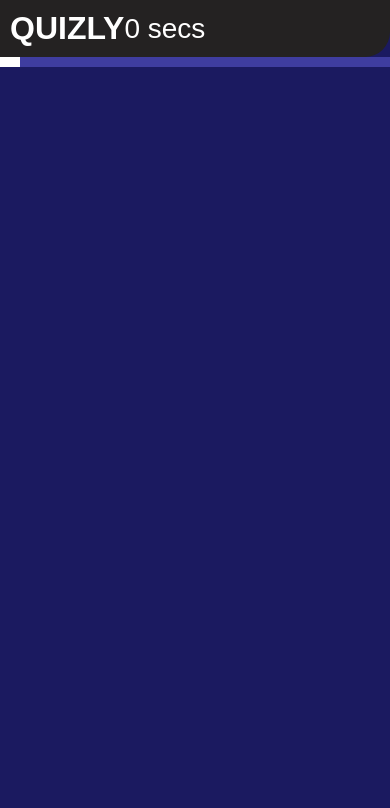
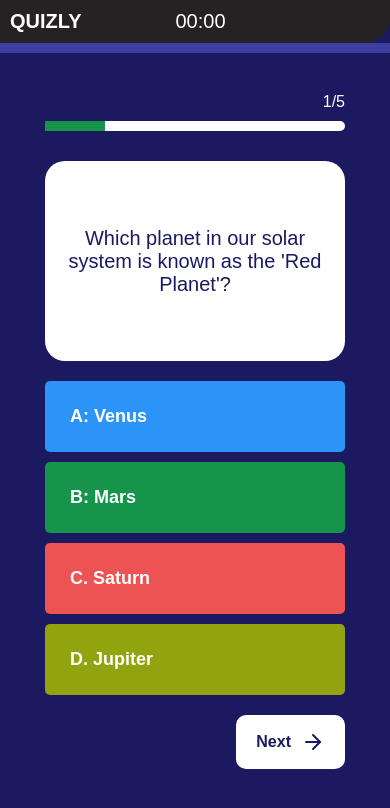
Before and after one commit to Eros628/RoadMap_Projects, a React (Vite) app in the folder FrontEnd/QuizzApp/: page /quiz/set-up in a window 390 px wide. Both pictures are taken after a click on the button "Start". Shown: the top 808 px of the page. Built offline with nearby package versions, Linux system fonts and the light colour scheme; a web font is replaced by a local one.

Commit message:
feat(Quiz Project): added the question items with a timer

```diff
--- a/FrontEnd/QuizzApp/src/App.css
+++ b/FrontEnd/QuizzApp/src/App.css
@@ -40,10 +40,19 @@ button{
   height: 100vh;
   width: auto;
   color: var(--text-color);
+  gap: 40px;
+}
 
+.quiz-content{
+  height: 100%;
+  width: 100%;
+  display: flex;
+  flex-direction: column;
+  overflow-y: auto;
 }
 
 .header{
+  position: relative;
   background-color: var(--header-color);
   padding: 10px 20px 10px 10px;
   border-bottom-right-radius: 25px;
@@ -54,15 +63,16 @@ button{
 }
 
 .header > h1, .header > p{
+  flex: 1;
   padding: 0;
   margin: 0;
 }
 
+
 .timer-text{
-  flex: 1;
-  margin-left: auto;
-
-  font-size: 28px;
+  position: absolute;
+  font-size: 30px;
+  left: 45%;
 
 }
 
@@ -75,8 +85,11 @@ button{
 .bar{
   height: 100%;
   background-color: white;
-  width: 5%;
+  width: 0%;
+  max-width: 100%;
+  transition: all 1s linear;
 }
+
 
 
 .setup-container{
@@ -148,3 +161,160 @@ button{
   font-weight: bold;
   font-size: 16px;
 }
+
+.quiz-items{
+  display: flex;
+  flex-direction: column;
+  height: 100%;
+  width: 100%;
+  align-items: center;
+  gap: 30px;
+}
+
+.quiz-card{
+  display: flex;
+  justify-content: center;
+  flex-direction: column;
+  align-items: center;
+  width: 500px;
+  gap: 20px;
+}
+
+.question{
+  flex-shrink: 1;
+  display: flex;
+  box-sizing: border-box;
+  align-items: center;
+  justify-content: center;
+  padding: 20px;
+  height: 200px;
+  width: 100%;
+  background-color: white;
+  color: var(--bg-color);
+  font-size: 20px;
+  text-align: center;
+  border-radius: 20px;
+}
+
+.choices{
+  width: 100%;
+  display: grid;
+  grid-auto-rows: 1fr;
+  grid-template-columns: 1fr 1fr;
+  gap: 10px;
+}
+
+.choice{
+  padding: 25px;
+  text-align: start;
+  border: none;
+  font-size: 18px;
+  color: white;
+  font-weight: bold;
+  border-radius: 5px;
+}
+
+.choice:nth-child(1){
+  background-color: #2B94F6;
+}
+
+.choice:nth-child(1):hover{
+  box-shadow: 0 0 5px 5px #2b94f6a4;
+}
+
+.choice:nth-child(2){
+  background-color: #16944B;
+}
+
+
+.choice:nth-child(2):hover{
+  box-shadow: 0 0 5px 5px #16944a9a;
+}
+
+
+.choice:nth-child(3){
+  background-color: #ED5353;
+}
+
+.choice:nth-child(3):hover{
+  box-shadow: 0 0 5px 5px #ed535391;
+}
+
+
+.choice:nth-child(4){
+  background-color: #92A310;
+}
+
+.choice:nth-child(4):hover{
+  box-shadow: 0 0 5px 5px #92a31083;
+}
+
+.progress-bar-container{
+  width: 500px;
+  height: 10px;
+  background-color: white;
+  border-radius: 25px;
+}
+
+.progress-bar{
+  width: 10%;
+  max-width: 100%;
+  height: 100%;
+  background-color:#16944B;
+}
+
+.quiz-items > div:nth-child(1){
+  display: flex;
+  flex-direction: column;
+  gap: 10px;
+}
+
+.quiz-items > div:nth-child(1) > p{
+  padding: 0;
+  margin: 0;
+  text-align: end;
+}
+
+.btn-next{
+  align-self: flex-end;
+  padding: 15px 20px;
+  border: none;
+  background-color: white;
+  color: var(--bg-color);
+  font-size: 16px;
+  font-weight: bold;
+  border-radius: 10px;
+  display: flex;
+  align-items: center;
+  gap: 10px;
+}
+
+
+@media (max-width: 550px) {
+
+    .quiz-card, .progress-bar-container{
+      width: 400px;
+    }
+}
+
+@media(max-width: 450px){
+  .header > h1, .timer-text{
+      font-size: 20px;
+    }
+  .choices{
+    grid-template-columns: 1fr;
+  }
+
+    .quiz-card, .progress-bar-container{
+      width: 300px;
+    }
+}
+
+@media(max-width: 340px){
+    .header > h1, .timer-text{
+      font-size: 20px;
+    }
+    .quiz-card, .progress-bar-container{
+      width: 250px;
+    }
+}
--- a/FrontEnd/QuizzApp/src/App.jsx
+++ b/FrontEnd/QuizzApp/src/App.jsx
@@ -8,7 +8,34 @@ import { useState } from 'react';
 
 function App() {
   const [timer, setTimer] = useState(0);
-
+  const [currentIndex, setCurrentIndex] = useState(0);
+  const quizItems = [
+        {
+            question: "Which planet in our solar system is known as the 'Red Planet'?",
+            choices: ["A: Venus", "B: Mars", "C. Saturn", "D. Jupiter"],
+            answer: "B: Mars"
+        },
+        {
+            question: "Who painted the famous 'Mona Lisa'?",
+            choices:["A. Vincent van Gogh", "B. Pablo Picasso", "C. Michelangelo", "D. Leonardi da Vinci"],
+            answer: "D. Leonardi da Vinci"
+        },
+        {
+            question: "What is the capital city of France?",
+            choices: ["A. Paris", "B. Marseille", "C. Lyon", "D. Bordeaux"],
+            answer: "A. Paris"
+        },
+        {
+            question: "Which element has the chemical symbol 'O'?",
+            choices: ["A. Oxygen", "B. Gold", "C. Silver", "D. Osmium"],
+            answer: "A. Oxygen"
+        },
+        {
+            question: "In which year did the Titanic sink?",
+            choices: ["A. 1918", "B. 1905", "C. 1923", "D. 1912"],
+            answer: "D. 1912"
+        }
+    ]
 
 
   return (
@@ -17,9 +44,9 @@ function App() {
       <Routes>
         <Route index element={<Home />}></Route>
 
-        <Route path='/quiz' element={<Quiz timer={timer}/>}>
+        <Route path='/quiz' element={<Quiz timer={timer} quizItems={quizItems} currentIndex={currentIndex} setCurrentIndex={setCurrentIndex}/>}>
           <Route path='set-up' element={<SetUp timer={timer} setTimer={setTimer} />}></Route>
-          <Route path='start' element={<QuizStart />}></Route>
+          <Route path='start' element={<QuizStart  quizItems={quizItems} currentIndex={currentIndex} setCurrentIndex={setCurrentIndex} timer={timer}/>}></Route>
           <Route path='result' element={<Result />}></Route>
         </Route>
       </Routes>
--- a/FrontEnd/QuizzApp/src/Page/Quiz.jsx
+++ b/FrontEnd/QuizzApp/src/Page/Quiz.jsx
@@ -1,12 +1,16 @@
 import { Outlet } from "react-router";
 import '../App.css';
 import Header from "../components/Header";
+import { useEffect, useState } from "react";
+import { ArrowRight } from "lucide-react";
 
-export function Quiz({timer}){
+export function Quiz({timer, quizItems, currentIndex, setCurrentIndex}){
+
+
     return (
         <>
             <div className="quiz-container">
-                <Header timer={timer}/>
+                <Header timer={timer} currentIndex={currentIndex} setCurrentIndex={setCurrentIndex} quizItems={quizItems}/>
                 <div className="quiz-content">
                     <Outlet></Outlet>
                 </div>
@@ -15,10 +19,47 @@ export function Quiz({timer}){
     )
 }
 
-export function QuizStart(){
+export function QuizStart({quizItems, currentIndex, timer, setCurrentIndex}){
+
+   console.log(timer);
+
     return(
         <>
-            <div className="quiz-items"></div>
+            <div className="quiz-items">
+                <div>
+                    <p>{(currentIndex + 1) + "/" + quizItems.length }</p>
+                    <div className="progress-bar-container">
+                        <div className="progress-bar" style={{width: ((currentIndex + 1) * 20) + "%"}}></div>
+                    </div>
+                </div>
+
+                <QuizCard item={quizItems[currentIndex]} timer={timer} setCurrentIndex={setCurrentIndex} currentIndex={currentIndex} quizItems={quizItems}/>
+            </div>
         </>
     )
 }
+
+
+function QuizCard({quizItems,item, timer, setCurrentIndex, currentIndex}){
+    return(
+        <div className="quiz-card">
+            <div className="question">
+                {item.question}
+            </div>
+            <div className="choices">
+                {item.choices.map((choice, index)=>{
+                    return(
+                    <button className="choice" key={index}>
+                        {choice}
+                    </button>
+                    )
+                })}
+            </div>
+             {timer == 0 &&  <button onClick={()=>{
+                if(currentIndex < quizItems.length - 1){
+                    setCurrentIndex(currentIndex + 1);
+                }
+             }} className="btn-next">Next <ArrowRight /></button>}
+        </div>
+    )
+}
--- a/FrontEnd/QuizzApp/src/Page/SetUp.jsx
+++ b/FrontEnd/QuizzApp/src/Page/SetUp.jsx
@@ -13,7 +13,10 @@ function SetUp({timer, setTimer}){
                     <div className="btn-row">
                         <button onClick={
                             ()=>{
-                                setTimer(timer - 10);
+                                if(timer != 0){
+                                    setTimer(timer - 10);
+                                }
+
                             }
                         } className="btn-minus">-10</button>
                         <button onClick={
@@ -23,7 +26,7 @@ function SetUp({timer, setTimer}){
                         } className="btn-plus">+10</button>
                         <button onClick={
                             ()=>{
-                                setTimer(null);
+                                setTimer(0);
                             }
                         } className="btn-minus"><Infinity /></button>
                     </div>
--- a/FrontEnd/QuizzApp/src/components/Header.jsx
+++ b/FrontEnd/QuizzApp/src/components/Header.jsx
@@ -1,19 +1,74 @@
 import { useLocation } from 'react-router';
 import '../App.css'
+import { useEffect, useState } from 'react';
 
-function Header({timer}){
+function Header({timer, currentIndex, setCurrentIndex, quizItems}){
+
+    const formatTime = (totalSeconds)=>{
+
+        const minutes = Math.floor(totalSeconds/60);
+        const seconds = totalSeconds % 60;
+
+        const paddedMinutes = String(minutes).padStart(2, '0');
+        const paddedSeconds = String(seconds).padStart(2, '0');
+
+
+        return  paddedMinutes + ":" + paddedSeconds;
+    }
+
+    const [countTime, setCount] = useState(timer);
+
+    const [widthBar, setWidthBar] = useState(0);
+
     let location = useLocation();
     let isStart = location.pathname == "/quiz/start";
     let isResult = location.pathname == "/quiz/result";
-    console.log(location)
+
+    useEffect(()=>{
+        setCount(timer);
+    },[timer]);
+
+    useEffect(()=>{
+        if(isStart){
+
+            if(timer == 0){
+                console.log("ZEROO");
+                return;
+            }
+
+            if(countTime <= 0) {
+                if(currentIndex < quizItems.length - 1){
+                    console.log(currentIndex);
+                    setCurrentIndex(currentIndex + 1);
+                    setCount(timer);
+                }
+                else{
+                    return;
+                }
+            }
+
+            const timeOut = setTimeout(() => {
+                setCount(prevTime => prevTime - 1);
+            }, 1000);
+
+            return () => clearTimeout(timeOut);
+        }
+
+        return;
+
+    }, [countTime, location.pathname]);
+
+    const timePassed = timer - countTime;
+    const timePercentage = timer > 0 ? (timePassed / timer) * 100: 0;
+
     return (
-        <>
+        <div>
             <div className="header" style={{width: isStart || isResult ? "100%" : "160px"}}>
                 <h1>QUIZLY</h1>
-                {isStart && <p className='timer-text'>{timer + " secs"}</p> }
+                {isStart && <p className='timer-text'>{formatTime(countTime)}</p> }
             </div>
-            {isStart && <div className='timer-bar'><div className="bar"></div> </div>}
-        </>
+            {isStart && <div className='timer-bar'><div className="bar" style={{width: timePercentage == 0 ? timePercentage + "%" : timePercentage + 10 + "%"}} key={currentIndex}></div> </div>}
+        </div>
 
 
     )
```
